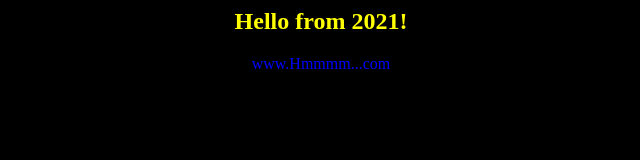
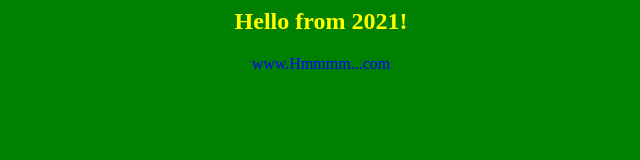
Before and after one commit to darkstate/test_key, a plain HTML site: page index.html in a window 1280 px wide. Shown: the whole page, without its empty margins (319-959 px from the left). Drawn offline with Linux system fonts and the light colour scheme.

Commit message:
change background color

```diff
--- a/index.html
+++ b/index.html
@@ -1,5 +1,5 @@
 <html>
-<body bgcolor=black>
+<body bgcolor=green>
 <center>
 <h2><font color=yellow>Hello from 2021!</font></h2>
 
```
